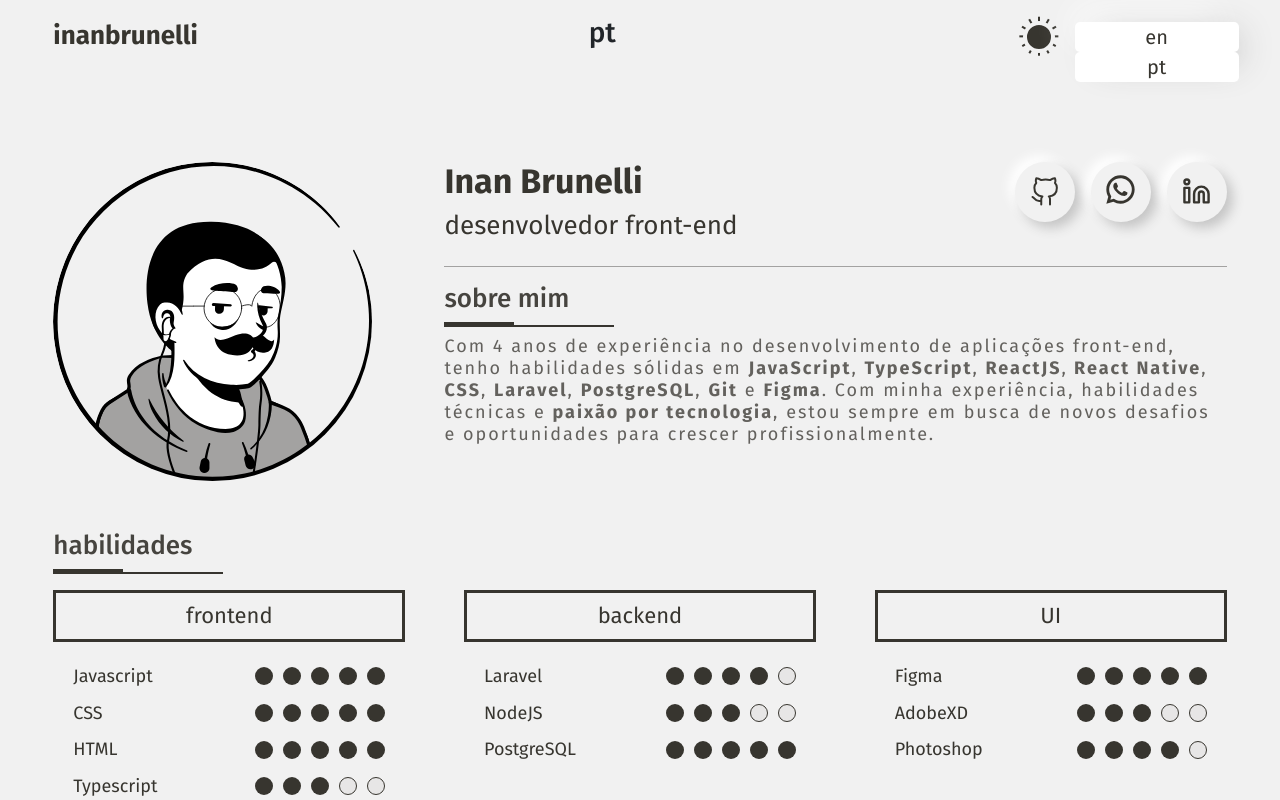
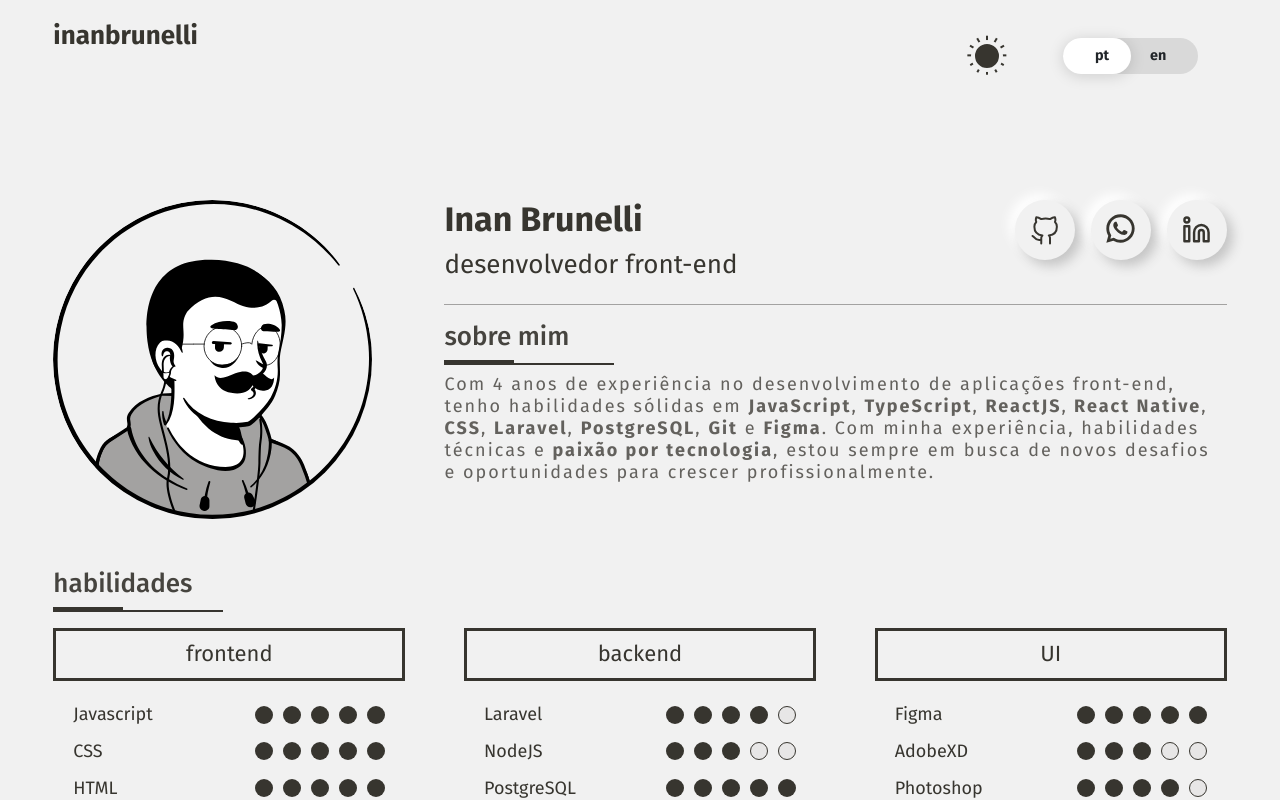
Before and after one commit to inanbruneli/portfolio-2.0, a React (Create React App) app: page / in a window 1280 px wide. Shown: the top 800 px of the page. Built offline with nearby package versions, Linux system fonts and the light colour scheme.

Commit message:
toggle language

```diff
--- /dev/null
+++ b/src/components/ToggleLanguage/index.scss
@@ -0,0 +1,81 @@
+.body {
+  position: relative;
+  width: 15vw;
+  height: 10vh;
+  overflow: hidden;
+  display: flex;
+  justify-content: center;
+  align-items: center;
+  transition: background-color .1s;
+}
+
+.content-switch {
+  display: flex;
+  flex-direction: column;
+  margin: auto;
+  text-align: center;
+  width: 70%;
+  justify-content: center;
+}
+
+.label-switch,
+.toggle {
+  height: 2.2rem;
+  border-radius: 100px;
+}
+
+.label-switch {
+  width: 100%;
+  background-color: rgba(0, 0, 0, .1);
+  border-radius: 100px;
+  position: relative;
+  cursor: pointer;
+}
+
+.toggle {
+  position: absolute;
+  width: 50%;
+  background-color: #fff;
+  box-shadow: 0 2px 15px rgba(0, 0, 0, .15);
+  transition: transform .3s cubic-bezier(0.25, 0.46, 0.45, 0.94);
+}
+
+.names {
+  padding: 0.4rem 0.5rem 0 0.5rem;
+  font-size: 90%;
+  font-weight: bolder;
+  width: 65%;
+  margin-left: 17.5%;
+  position: absolute;
+  display: flex;
+  justify-content: space-between;
+  user-select: none;
+}
+
+[type="checkbox"] {
+  display: none;
+}
+
+[type="checkbox"]:checked+.app .toggle {
+  transform: translateX(100%);
+  background-color: #fff;
+}
+
+[type="checkbox"]:checked+.app .dark {
+  opacity: 1;
+}
+
+[type="checkbox"]:checked+.app .light {
+  opacity: 1;
+}
+
+.theme--night{
+  .label-switch{
+    background-color: rgba(0, 0, 0, .5);
+  }
+
+  .light{
+    opacity: 1;
+    color: rgb(66, 66, 66)
+  }
+}
--- /dev/null
+++ b/src/components/ToggleLanguage/index.tsx
@@ -0,0 +1,43 @@
+import { connect } from 'react-redux';
+import './index.scss'
+
+interface Props {
+  language: string;
+  change: () => void;
+}
+
+export function ToggleLanguage({ language, change }: Props) {
+
+  return (
+    <>
+      <input type="checkbox" id="switch" />
+      <div className="app">
+        <div className="body">
+          <div className="content-switch">
+            <label htmlFor='switch' className="label-switch">
+              <div className="toggle"></div>
+              <div className="names">
+                <p className="light" onClick={change}>pt</p>
+                <p className="light" onClick={change}>en</p>
+              </div>
+            </label>
+          </div>
+        </div>
+      </div>
+    </>
+  );
+}
+
+const mapStateToProps = (state: any) => {
+  return {
+    language: state.language
+  }
+}
+
+const mapDispatchToProps = (dispatch: any) => {
+  return {
+    change: () => dispatch({ type: 'language/change' })
+  }
+}
+
+export default connect(mapStateToProps, mapDispatchToProps)(ToggleLanguage)
--- a/src/components/head/index.tsx
+++ b/src/components/head/index.tsx
@@ -1,50 +1,16 @@
-import { connect } from 'react-redux';
-
 import DarkMode from '../DarkMode';
+import ToggleLanguage from '../ToggleLanguage';
 import './index.css';
 
-interface Props {
-  language: string;
-  change: () => void;
-}
-
-export function Head({ language, change }: Props) {
-  function changeLanguage(newLanguage: string) {
-    language !== newLanguage && change();
-  }
-
+export default function Head() {
   return (
     <div className="container-head d-flex justify-content-between">
       <div className="logo d-sm-block d-none">inanbrunelli</div>
-      <h3>{language}</h3>
       <div className="logo d-sm-none d-block">ib</div>
       <div className="d-flex align-items-center">
         <DarkMode />
-        <div className="language-novo" >
-          <div className="row">
-            <div className="en language me-2 d-flex justify-content-center align-items-center" onClick={() => changeLanguage('en')}>
-              en
-            </div>
-            <div className="pt language d-flex justify-content-center align-items-center" onClick={() => changeLanguage('pt')}>
-              pt
-            </div>
-          </div>
-        </div>
+        <ToggleLanguage />
       </div>
     </div>
   )
 }
-
-const mapStateToProps = (state: any) => {
-  return {
-    language: state.language
-  }
-}
-
-const mapDispatchToProps = (dispatch: any) => {
-  return {
-    change: () => dispatch({ type: 'language/change' })
-  }
-}
-
-export default connect(mapStateToProps, mapDispatchToProps)(Head)
```
